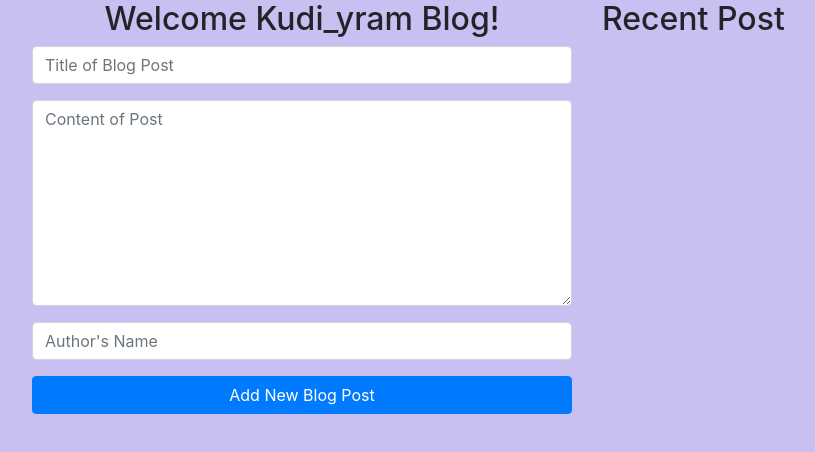
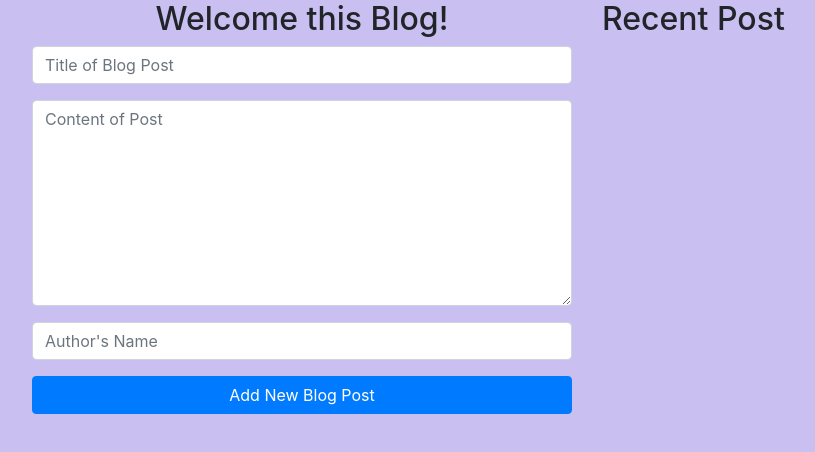
Before and after one commit to kudieyram/personal-blog-app, a React (Create React App) app: page /new_post in a window 1280 px wide. Shown: the top 452 px of the page, without its empty margins (53-868 px from the left). Built offline with nearby package versions, Linux system fonts and the light colour scheme.

Commit message:
eddited code

```diff
--- a/src/components/NewPost.js
+++ b/src/components/NewPost.js
@@ -80,7 +80,7 @@ function NewPostComponent() {
           <div className="row">
             <div className="col-md-6">
           <form>
-            <h2 className="text-center">Welcome Kudi_yram Blog!</h2>
+            <h2 className="text-center">Welcome this Blog!</h2>
             <div className="form-group">
               <input type="text" className="form-control" placeholder="Title of Blog Post" required="required" name="title" value={titleState.title} onChange={handleTitleChange}/>
             </div>
```
